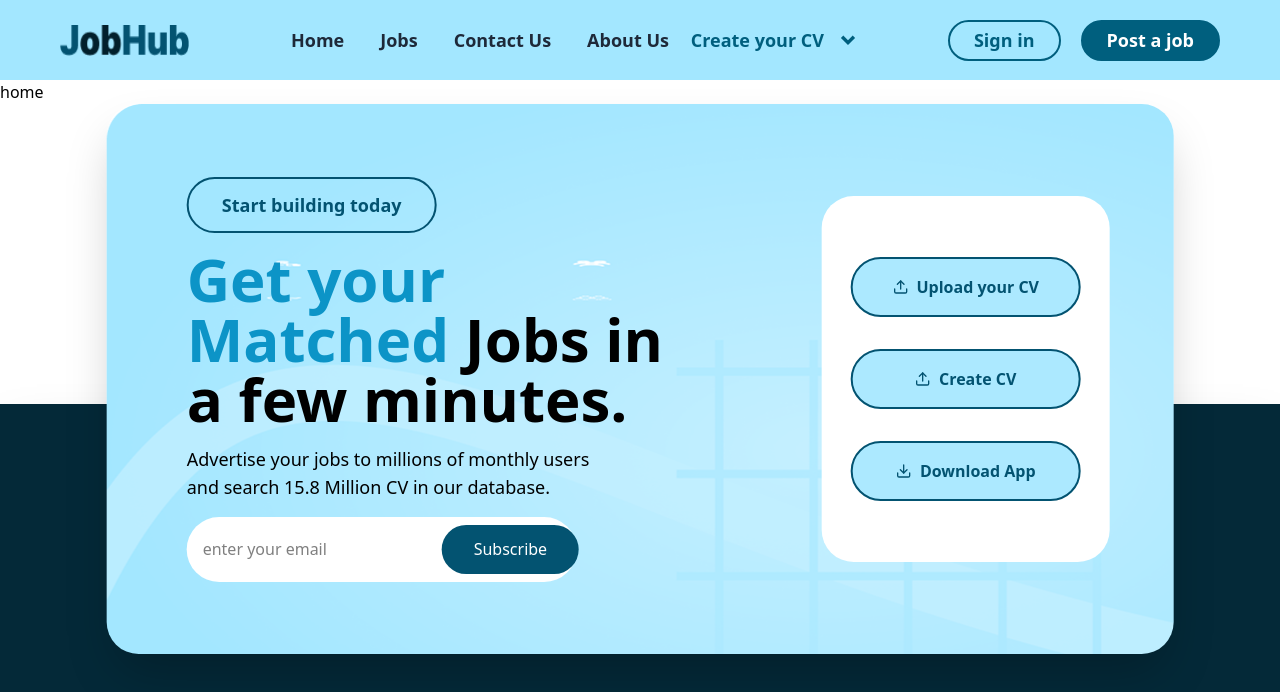
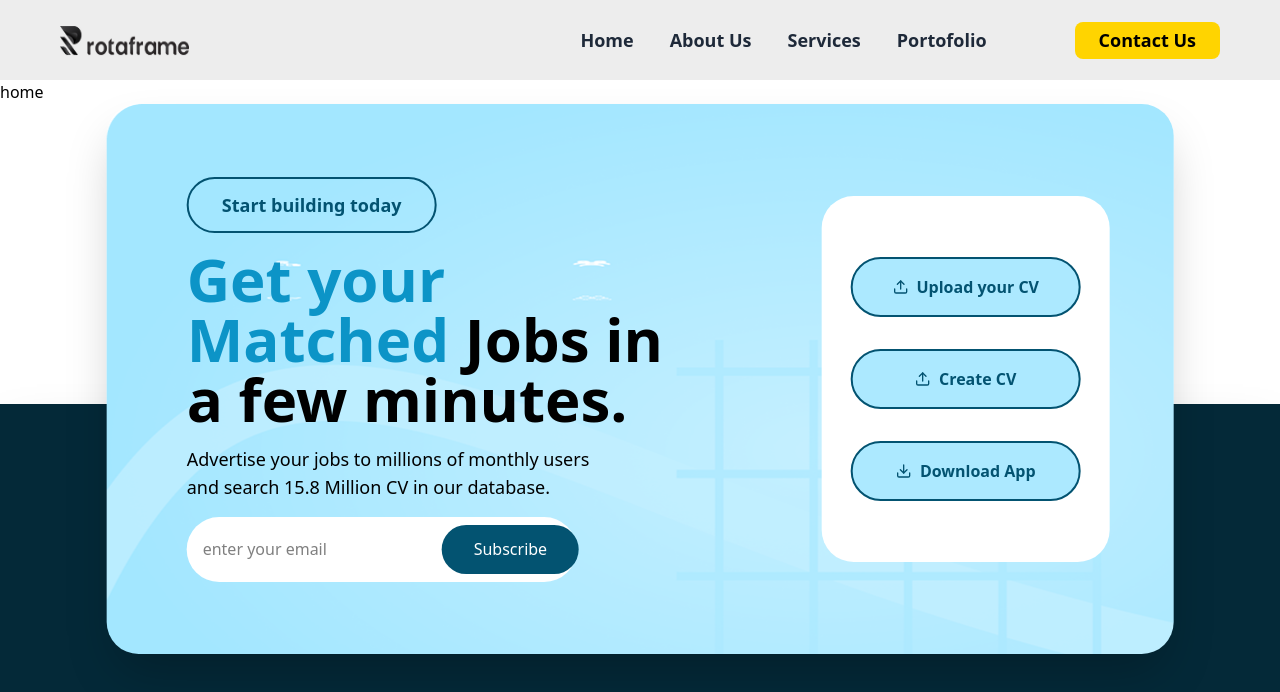
Before and after one commit to RotaFrame-Technology/RotaframeWeb, a React (Vite) app: page / in a window 1280 px wide. Shown: the top 692 px of the page. Built offline with nearby package versions, Linux system fonts and the light colour scheme.

Commit message:
added rotaframe logo and changes on header

```diff
--- a/src/components/header/header.jsx
+++ b/src/components/header/header.jsx
@@ -1,16 +1,9 @@
 import { useState } from "react";
-import { Link, NavLink} from "react-router-dom"
-import { RiArrowDropDownLine } from "react-icons/ri";
-
+import { Link } from "react-router-dom";
 
 function Header() {
-  const [activeLink, setActiveLink] = useState('home');
-  const [openDropdown, setOpenDropdown] = useState(null);
+  const [activeLink, setActiveLink] = useState("home");
   // const navigate = useNavigate();
-
-  const toggleDropdown = (dropdown) => {
-    setOpenDropdown(openDropdown === dropdown ? null : dropdown);
-  };
 
   const handleLinkClick = (link) => {
     setActiveLink(link);
@@ -22,82 +15,67 @@ function Header() {
 
   return (
     //header
-    <div className="flex flex-row w-full h-20 bg-[#A3E7FF] px-[60px] items-center justify-between sticky top-0 z-50">
+    <div className="flex flex-row w-full h-20 bg-[#EDEDED] px-[60px] items-center justify-between sticky top-0 z-50">
       {/* Icon and Header */}
       <div className="flex flex-row h-full items-center">
-        <img src="/src/assets/images/JobHub.png" className="h-[31px] w-[129px] mr-[94px]" />
+        <img
+          src="/src/assets/images/Rotaframe.png"
+          className="h-[31px] w-[129px] mr-[94px]"
+        />
         {/* Navigations */}
+      </div>
+
+      {/* buttons */}
+      <div className="flex flex-row gap-20 h-full items-center">
         <div className="flex flex-row gap-5 font-semibold">
           <Link
             to="/home"
-            className={`px-2 text-[18px] py-2 no-underline ${activeLink === 'Home' ? 'text-[#005F7E]' : 'text-gray-800'
-              } hover:text-[#005F7E]`}
-            onClick={() => handleLinkClick('Home')}
+            className={`px-2 text-[18px] py-2 no-underline ${
+              activeLink === "Home" ? "text-[#005F7E]" : "text-gray-800"
+            } hover:text-[#005F7E]`}
+            onClick={() => handleLinkClick("Home")}
           >
             Home
           </Link>
 
           <Link
             to="/HomePageInner"
-            className={`px-2 text-[18px] py-2 no-underline ${activeLink === 'Home' ? 'text-[#005F7E]' : 'text-gray-800'
-              } hover:text-[#005F7E]`}
-            onClick={() => handleLinkClick('Home')}
+            className={`px-2 text-[18px] py-2 no-underline ${
+              activeLink === "Home" ? "text-[#005F7E]" : "text-gray-800"
+            } hover:text-[#005F7E]`}
+            onClick={() => handleLinkClick("Home")}
           >
-            Jobs
-          </Link>
-
-
-          <Link
-            to="/HomePageInner"
-            className={`px-2 text-[18px] py-2 no-underline ${activeLink === 'Home' ? 'text-[#005F7E]' : 'text-gray-800'
-              } hover:text-[#005F7E]`}
-            onClick={() => handleLinkClick('Home')}
-          >
-            Contact Us
+            About Us
           </Link>
 
           <Link
             to="/HomePageInner"
-            className={`px-2 text-[18px] py-2 no-underline ${activeLink === 'Home' ? 'text-[#005F7E]' : 'text-gray-800'
-              } hover:text-[#005F7E]`}
-            onClick={() => handleLinkClick('Home')}
+            className={`px-2 text-[18px] py-2 no-underline ${
+              activeLink === "Home" ? "text-[#005F7E]" : "text-gray-800"
+            } hover:text-[#005F7E]`}
+            onClick={() => handleLinkClick("Home")}
           >
-            About Us
+            Services
+          </Link>
+
+          <Link
+            to="/HomePageInner"
+            className={`px-2 text-[18px] py-2 no-underline ${
+              activeLink === "Home" ? "text-[#005F7E]" : "text-gray-800"
+            } hover:text-[#005F7E]`}
+            onClick={() => handleLinkClick("Home")}
+          >
+            Portofolio
           </Link>
         </div>
-      </div>
-
-      {/* buttons */}
-      <div className="flex flex-row gap-20 h-full items-center">
-      {/* Drop down button */}
-        <div className='relative'>
-          <button className={`flex flex-row items-center gap-1 py-2 pl-2 '}`} onClick={() => toggleDropdown('CreateCV')}>
-            <div className="text-[18px] font-semibold text-[#005F7E]">
-            Create your CV
-            </div>
-            <RiArrowDropDownLine className='w-10 h-full text-[#005F7E]' />
+        <div className="flex flex-row gap-5">
+          <button className="px-6 border-[#005F7E] text-black bg-[#FFD400] text-[18px] font-bold  py-[5px] rounded-lg">
+            Contact Us
           </button>
-          {openDropdown === 'CreateCV' && (
-            <div className='absolute right-0 mt-2 bg-white border border-gray-300 shadow-lg w-[200px] flex flex-row'>
-              <div className='flex flex-col w-full'>
-                <NavLink to="#" className='block px-4 py-2 text-gray-800 no-underline hover:bg-[#002252] hover:text-white'>
-                  Create new CV
-                </NavLink>
-                <NavLink to="#" className='block px-4 py-2 text-gray-800 no-underline hover:bg-[#002252] hover:text-white'>
-                  Check your
-                </NavLink>
-              </div>
-            </div>
-          )}
-        </div>
-        <div className="flex flex-row gap-5">
-          <button className="px-6 border-[#005F7E] text-[#005F7E] text-[18px] font-bold border-2 py-[5px] rounded-full">Sign in</button>
-          <button className="px-6 border-[#005F7E] text-white bg-[#005F7E] text-[18px] font-bold border-2 py-[5px] rounded-full">Post a job</button>
-          {/* <button className="px-5 py-3 bg-amber-600">Post a job</button> */}
         </div>
       </div>
     </div>
-  )
+  );
 }
 
-export default Header
+export default Header;
```
Also changed, not shown: src/assets/images/Rotaframe.png (added).
